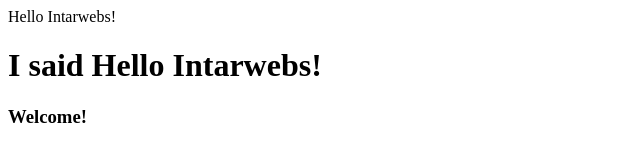
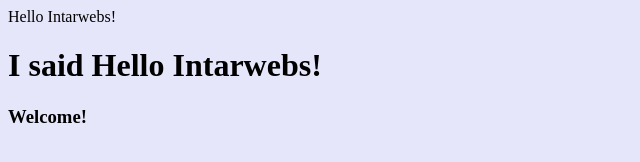
Before and after one commit to eallgaier/githubfornoobsNEW, a plain HTML site: page index.html in a window 1280 px wide. Shown: the whole page, without its empty margins (0-640 px from the left). Drawn offline with Linux system fonts and the light colour scheme.

Commit message:
made bg lavender

```diff
--- a/index.html
+++ b/index.html
@@ -1,4 +1,4 @@
-<html><body>
+<html><body bgcolor=lavender>
 Hello Intarwebs!
 <h1>I said Hello Intarwebs!</h1>
 <h3>Welcome!</h3>
```
